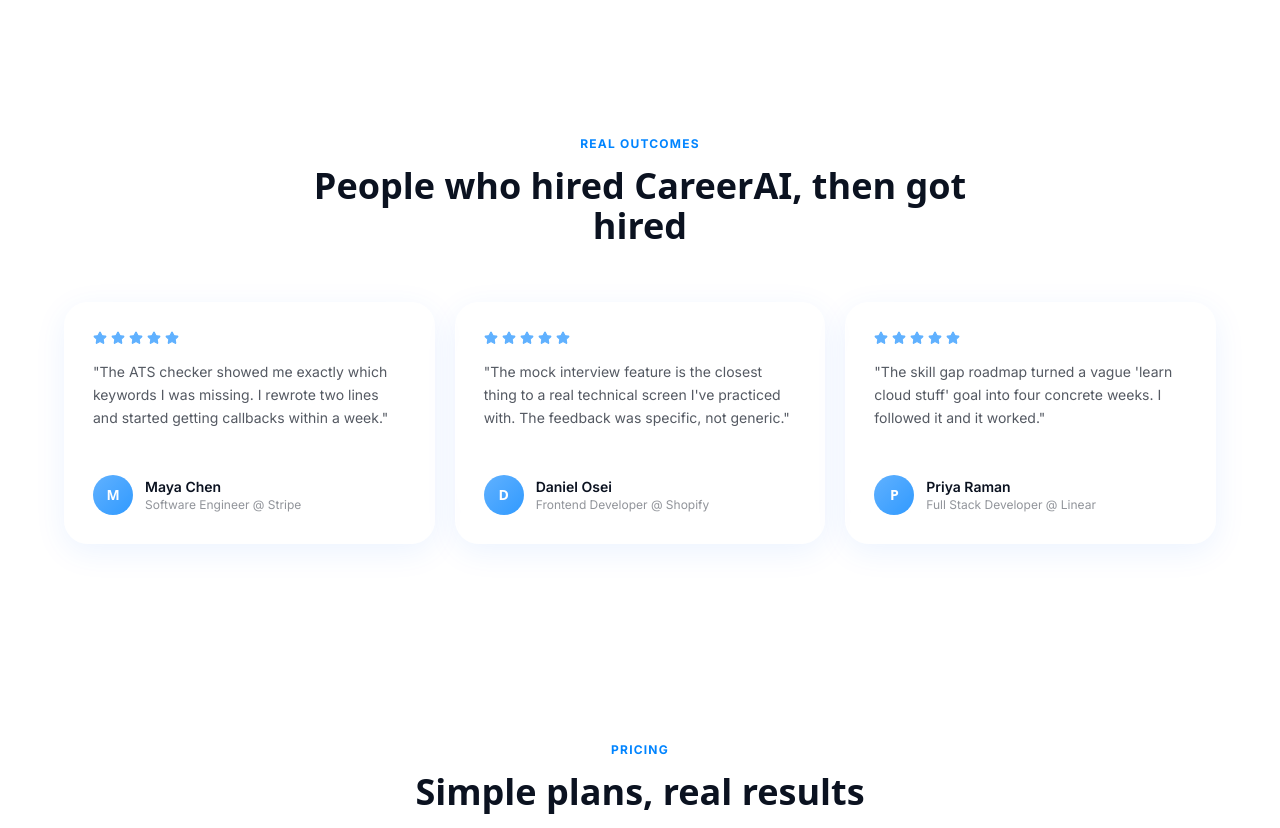
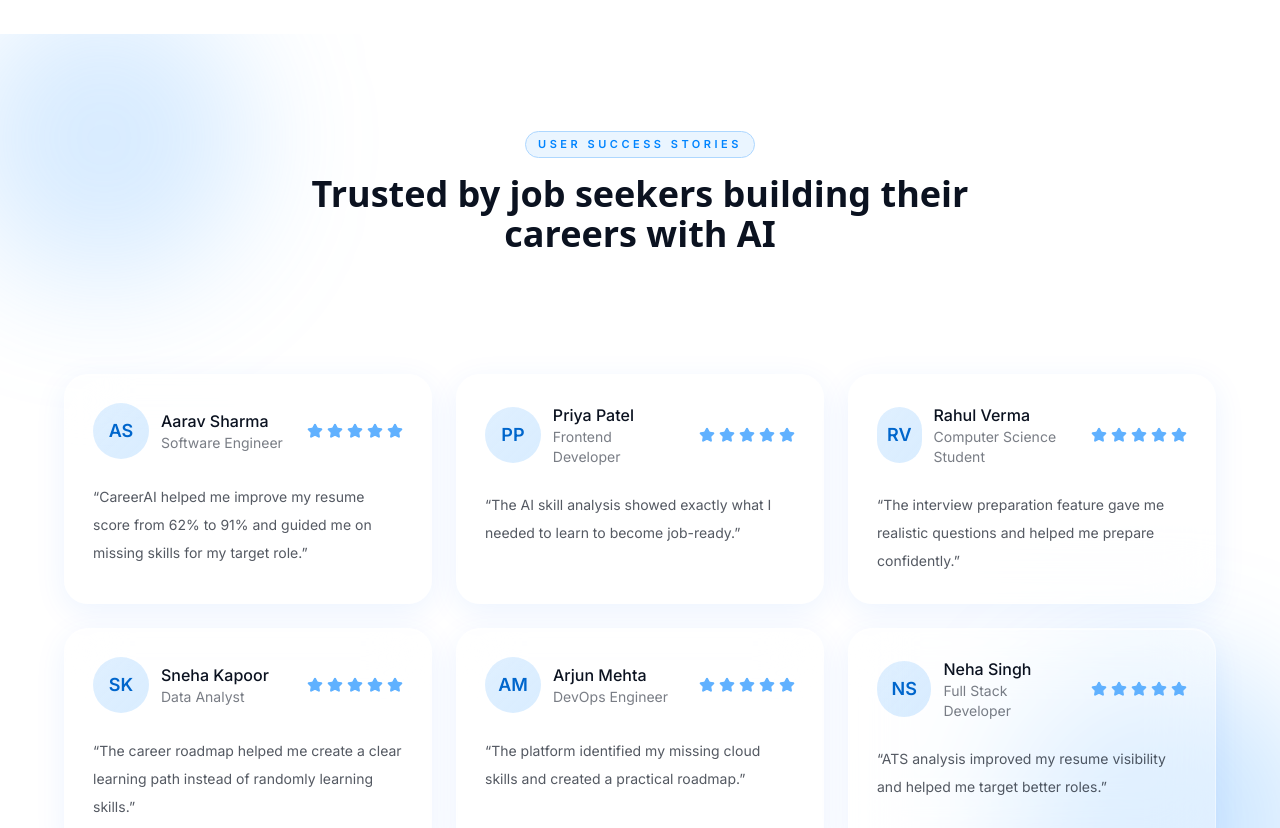
Before and after one commit to LeonRosario/AI-Resume-Career-Coach, a React (Vite) app: page / in a window 1280 px wide. Shown: the part 2100-2928 px from the top of the page. Built offline with nearby package versions, Linux system fonts and the light colour scheme; a web font is replaced by a local one.

Commit message:
Changed Testimonials Design

```diff
--- /dev/null
+++ b/src/components/Testimonials.jsx
@@ -0,0 +1,110 @@
+import { motion } from "framer-motion";
+import { Star } from "lucide-react";
+
+const testimonials = [
+  {
+    name: "Aarav Sharma",
+    role: "Software Engineer",
+    text: "CareerAI helped me improve my resume score from 62% to 91% and guided me on missing skills for my target role.",
+  },
+  {
+    name: "Priya Patel",
+    role: "Frontend Developer",
+    text: "The AI skill analysis showed exactly what I needed to learn to become job-ready.",
+  },
+  {
+    name: "Rahul Verma",
+    role: "Computer Science Student",
+    text: "The interview preparation feature gave me realistic questions and helped me prepare confidently.",
+  },
+  {
+    name: "Sneha Kapoor",
+    role: "Data Analyst",
+    text: "The career roadmap helped me create a clear learning path instead of randomly learning skills.",
+  },
+  {
+    name: "Arjun Mehta",
+    role: "DevOps Engineer",
+    text: "The platform identified my missing cloud skills and created a practical roadmap.",
+  },
+  {
+    name: "Neha Singh",
+    role: "Full Stack Developer",
+    text: "ATS analysis improved my resume visibility and helped me target better roles.",
+  },
+];
+
+const cardMotion = {
+  offscreen: { opacity: 0, y: 30 },
+  onscreen: { opacity: 1, y: 0 },
+};
+
+function initials(name) {
+  return name
+    .split(" ")
+    .slice(0, 2)
+    .map((word) => word[0])
+    .join("")
+    .toUpperCase();
+}
+
+export default function TestimonialsSection() {
+  return (
+    <section id="testimonials" className="relative overflow-hidden bg-white px-6 py-24">
+      <div className="pointer-events-none absolute -top-10 -left-10 h-72 w-72 rounded-full bg-[#60B1FF]/25 blur-3xl" />
+      <div className="pointer-events-none absolute -bottom-10 -right-10 h-80 w-80 rounded-full bg-[#0084FF]/20 blur-3xl" />
+
+      <div className="relative z-10 mx-auto max-w-6xl">
+        <div className="text-center mx-auto mb-14 max-w-2xl">
+          <span className="inline-flex items-center rounded-full border border-primary-200 bg-primary-50 px-3 py-1 text-[11px] font-semibold uppercase tracking-[0.32em] text-primary-600">
+            USER SUCCESS STORIES
+          </span>
+          <h2 className="font-heading mt-4 text-3xl font-extrabold text-ink sm:text-4xl">
+            Trusted by job seekers building their careers with AI
+          </h2>
+          <p className="mx-auto mt-4 max-w-2xl text-sm leading-7 text-ink/60 sm:text-base">
+            See how CareerAI helps students and professionals improve resumes, prepare interviews, and reach their career goals.
+          </p>
+        </div>
+
+        <div className="grid gap-6 md:grid-cols-2 xl:grid-cols-3">
+          {testimonials.map((testimonial, index) => (
+            <motion.article
+              key={testimonial.name}
+              initial="offscreen"
+              whileInView="onscreen"
+              viewport={{ once: true, amount: 0.2 }}
+              transition={{ duration: 0.5, delay: index * 0.08, ease: [0.16, 1, 0.3, 1] }}
+              variants={cardMotion}
+              whileHover={{ scale: 1.03, y: -4 }}
+              className="glass relative overflow-hidden rounded-glass border border-white/40 bg-white/30 p-7 shadow-glass transition-all duration-300 hover:shadow-glass-lg"
+            >
+              <div className="flex items-center justify-between gap-4">
+                <div className="flex items-center gap-3">
+                  <div className="flex h-14 w-14 items-center justify-center rounded-full bg-gradient-to-br from-[#60B1FF]/20 to-[#0084FF]/15 text-lg font-semibold text-primary-700">
+                    {initials(testimonial.name)}
+                  </div>
+                  <div>
+                    <p className="font-medium text-ink">{testimonial.name}</p>
+                    <p className="text-sm text-ink/55">{testimonial.role}</p>
+                  </div>
+                </div>
+                <div className="flex gap-1">
+                  {Array.from({ length: 5 }).map((_, starIndex) => (
+                    <Star
+                      key={starIndex}
+                      size={16}
+                      className="fill-primary-400 text-primary-400"
+                    />
+                  ))}
+                </div>
+              </div>
+
+              <p className="mt-6 text-sm leading-7 text-ink/70">“{testimonial.text}”</p>
+            </motion.article>
+          ))}
+        </div>
+      </div>
+    </section>
+  );
+}
--- a/src/pages/Landing.jsx
+++ b/src/pages/Landing.jsx
@@ -4,7 +4,7 @@ import Aurora from "../components/ui/Aurora";
 import Hero from "../components/landing/Hero";
 import Features from "../components/landing/Features";
 import HowItWorks from "../components/landing/HowItWorks";
-import Testimonials from "../components/landing/Testimonials";
+import TestimonialsSection from "../components/Testimonials";
 import Pricing from "../components/landing/Pricing";
 import CtaBand from "../components/landing/CtaBand";
 
@@ -17,7 +17,7 @@ export default function Landing() {
         <Hero />
         <Features />
         <HowItWorks />
-        <Testimonials />
+        <TestimonialsSection />
         <Pricing />
         <CtaBand />
         <Footer />
```
